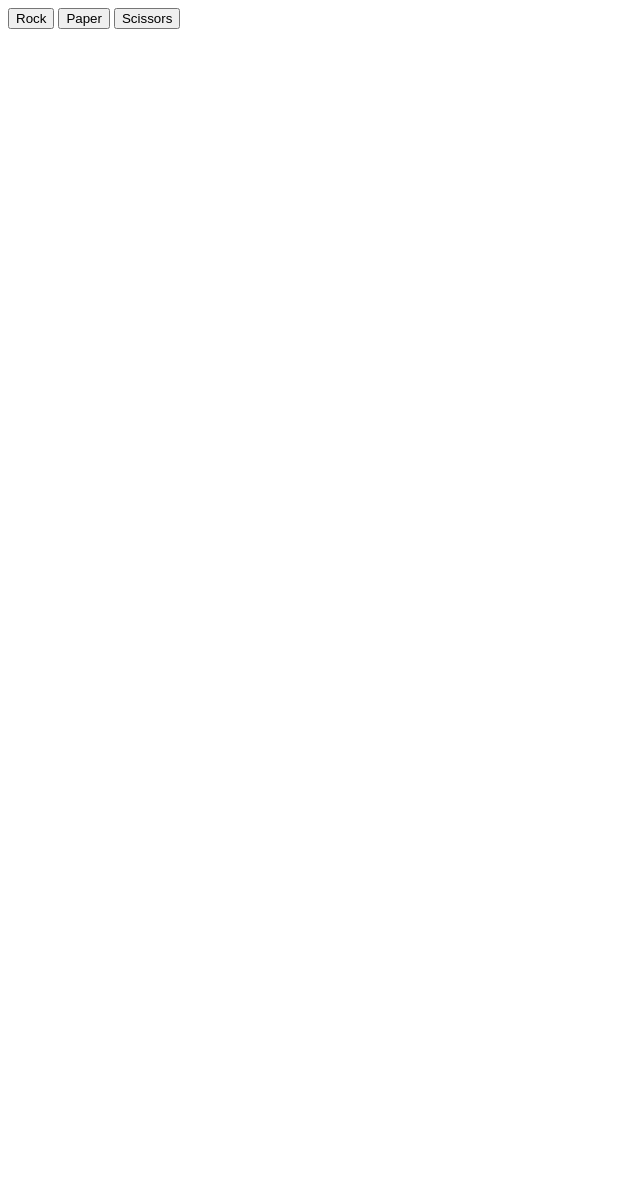
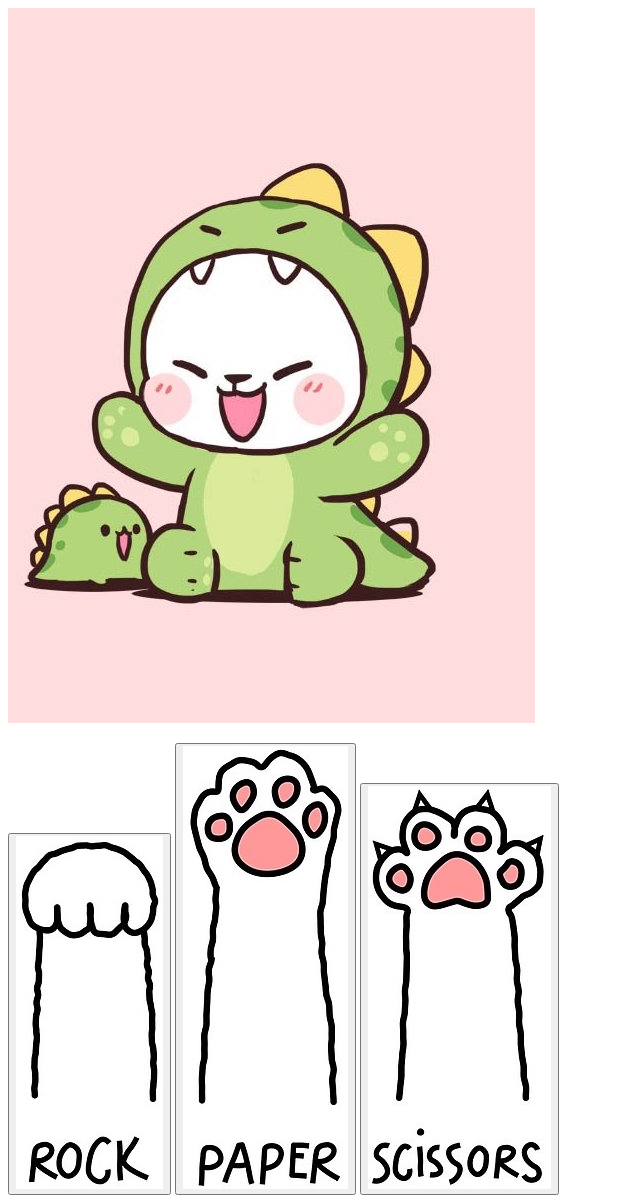
Before and after one commit to giahenville/Rock-Paper-Scissors, a plain HTML site: page index.html in a window 1280 px wide. Shown: the whole page, without its empty margins (0-640 px from the left). Before the commit the page ends 800 px from the top, so only its background shows below. Drawn offline with Linux system fonts and the light colour scheme.

Commit message:
feat: Add images
Add images to top of page and buttons

```diff
--- a/index.html
+++ b/index.html
@@ -7,14 +7,15 @@
     <script src="javascript.js" defer></script>
 </head>
 <body>
-    <div class="buttons">
-        <button type="button" class="btn" id="rockBtn">Rock</button>
-        <button type="button" class="btn" id="paperBtn">Paper</button>
-        <button type="button" class="btn" id="scissorsBtn">Scissors</button>
+    <div id="imgContainer">
+
+    </div>
+
+    <div id="scoreContainer">
+
     </div>
 
     <div id="resultsContainer">
-
 
         <span id = "roundNum">
 
@@ -27,6 +28,12 @@
         the scores at the top of page
         instead of in text paragraph
         so it looks nicer -->
+        <div class="buttons">
+            <button type="button" class="btn" id="rockBtn"></button>
+            <button type="button" class="btn" id="paperBtn">Paper</button>
+            <button type="button" class="btn" id="scissorsBtn">Scissors</button>
+        </div>
     </div>
+
 </body>
 </html>
--- a/javascript.js
+++ b/javascript.js
@@ -20,7 +20,7 @@ function firstRound(playerSelection, computerSelection){
     //in case of both players choosing the same choice
     if (playerSelection === computerSelection){
         round += 1;
-
+        newImage.src = "./images/loserRPS.jpg";
         result = "Draw! Your score is: " + playerScore
         + ". Computer score is:  " + computerScore + ". ";
     // Player beats computer
@@ -28,7 +28,7 @@ function firstRound(playerSelection, computerSelection){
     || playerSelection === "scissors" && computerSelection == "paper"
     || playerSelection === "paper" && computerSelection === "rock" ){
         round += 1;
-
+        newImage.src = "./images/winnerRPS.jpeg";
         playerScore += 1;
         result = "You win, " + playerSelection + " beats "
         + computerSelection + "!" + " Your score is: " + playerScore
@@ -36,26 +36,27 @@ function firstRound(playerSelection, computerSelection){
     //Computer beats player
     }else{
         round += 1;
-
+        newImage.src = "./images/loserRPS.jpg";
         computerScore += 1;
         result = "You lose, " + computerSelection + " beats "
         + playerSelection + "!" + " Your score is: " + playerScore
         + ". Computer score is:  " + computerScore + ". ";
     }
-    console.log(round);
     roundNum.innerText = "Round: " + round;
 
     // Display results of each round
-    console.log(resultClass.textContent = result);
+    resultClass.textContent = result;
 
     /*Returns if the player is the winner or the loser
     once either player reaches 5 points*/
     if (computerScore === 5 || playerScore === 5){
+        newImage.src = "./images/startRPS.jpg";
         const winnerLoser = () => {
             if (playerScore === 5){
                 return "You are the winner!";
             }
             return "Loser! The computer wins!";
+
         }
 
         let output = `${winnerLoser()} Your final score is: ${playerScore}!`;
@@ -69,6 +70,7 @@ function firstRound(playerSelection, computerSelection){
             round = 0;
             resultClass.innerHTML = "";
             roundNum.innerHTML = "";
+            // newImage.src = "./images/startRPS.jpg";
             resultsContainer.removeChild(playAgainBtn);
         });
         resultsContainer.appendChild(playAgainBtn);
@@ -87,19 +89,27 @@ const playGame = (playerSelection) => {
     firstRound(playerSelection, computerSelection);
 }
 
+//image at top page to match with buttons clicked
+const currentImage = document.getElementById("imgContainer");
+const newImage = document.createElement("img");
+newImage.src = "./images/startRPS.jpg";
+currentImage.appendChild(newImage);
 
 //makes buttons work
 const rockBtn = document.getElementById("rockBtn");
+rockBtn.innerHTML = '<img src =  "./images/rockRPS.jpg">';
 rockBtn.addEventListener("click", () => {
     playGame("rock")
 });
 
 const paperBtn = document.getElementById("paperBtn");
+paperBtn.innerHTML = '<img src =  "./images/paperRPS.jpg">';
 paperBtn.addEventListener("click", () => {
     playGame("paper")
 });
 
 const scissorsBtn = document.getElementById("scissorsBtn");
+scissorsBtn.innerHTML = '<img src =  "./images/scissorsRPS.jpg">';
 scissorsBtn.addEventListener("click", () => {
     playGame("scissors")
 });
```
